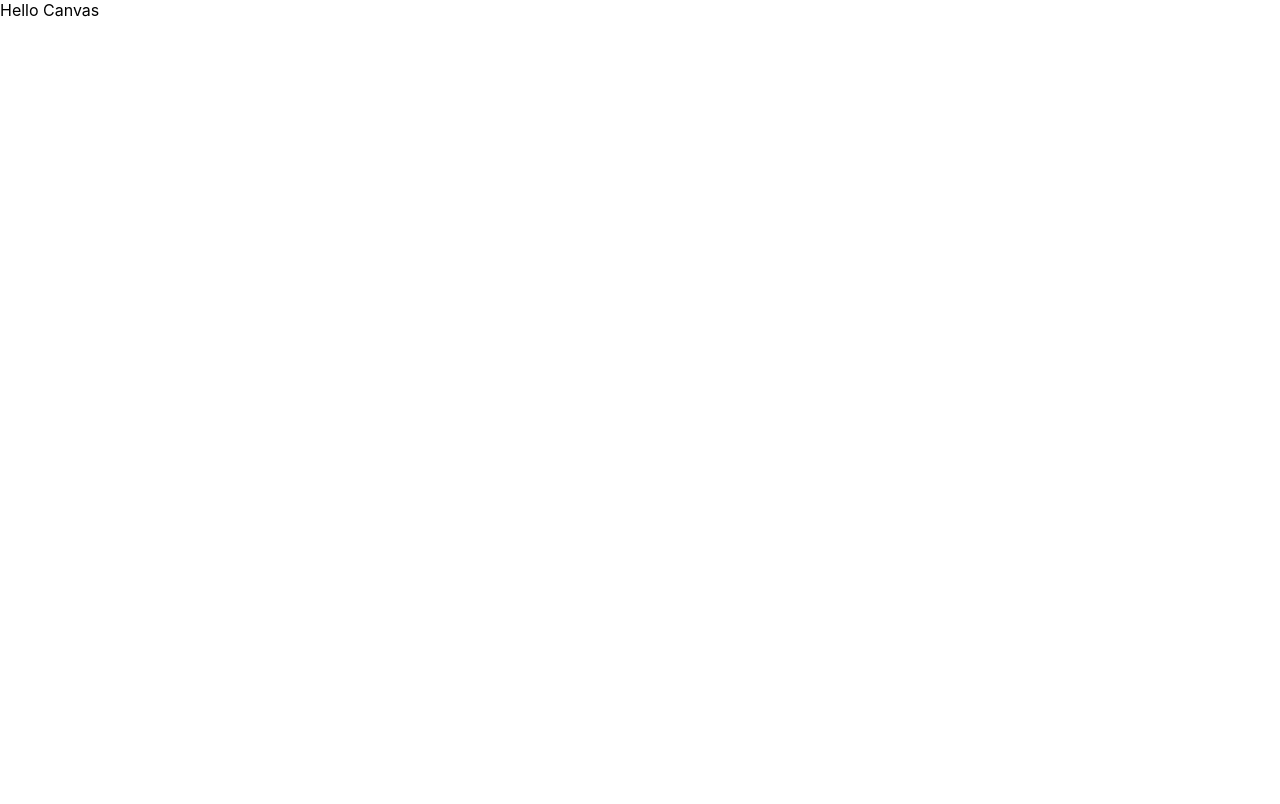
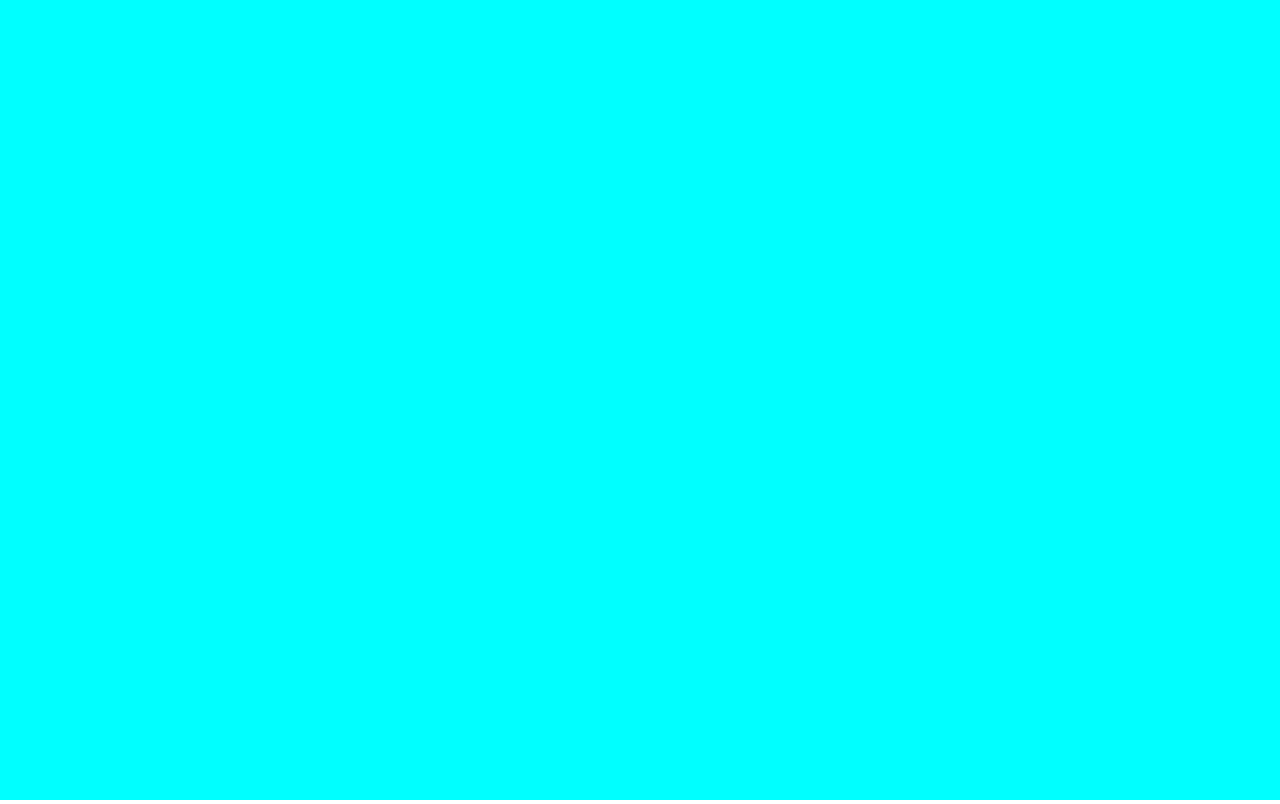
Before and after one commit to harshith-ashvi/canvas-drawing, a React (Create React App) app: page / in a window 1280 px wide. Built offline with nearby package versions, Linux system fonts and the light colour scheme.

Commit message:
add CanvasDrawing component and setup canvas

```diff
--- a/src/App.js
+++ b/src/App.js
@@ -1,9 +1,9 @@
-
+import CanvasDrawing from "./components/canvasDrawing/CanvasDrawing";
 
 const App = () => {
   return (
     <div>
-      Hello Canvas
+      <CanvasDrawing />
     </div>
   );
 }
--- /dev/null
+++ b/src/components/canvasDrawing/CanvasDrawing.js
@@ -0,0 +1,24 @@
+import React, { useLayoutEffect } from 'react';
+
+const CanvasDrawing = () => {
+
+    useLayoutEffect(() => {
+        const canvas = document.getElementById("canvas")
+        const context = canvas.getContext("2d")
+
+
+    })
+
+    return (
+        <canvas
+            id="canvas"
+            style={{backgroundColor: 'aqua'}}
+            width={window.innerWidth}
+            height={window.innerHeight}
+        >
+            Canvas
+        </canvas>
+    )
+}
+
+export default CanvasDrawing
```
